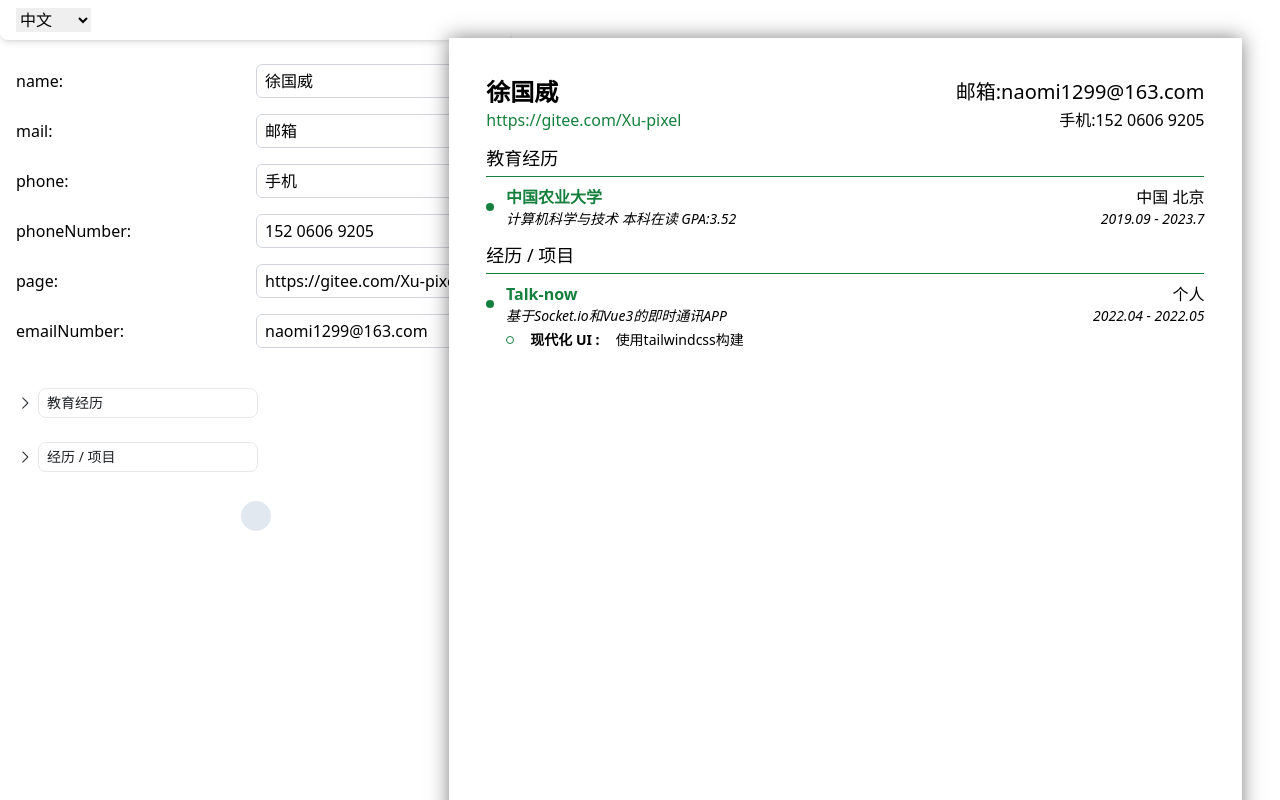
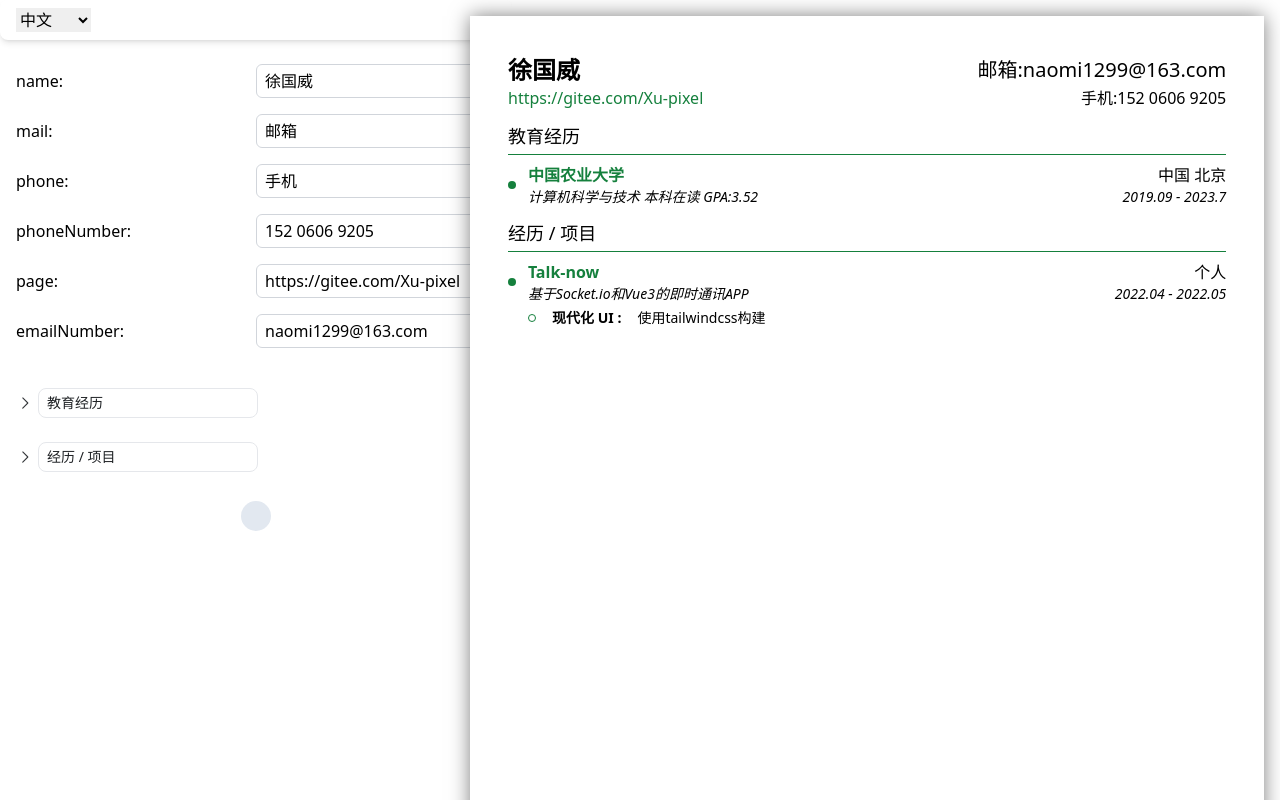
Before and after one commit to Xu-pixel/resume-generator, a Vue app: page / in a window 1280 px wide. Shown: the top 800 px of the page. Built offline with nearby package versions, Linux system fonts and the light colour scheme; some icons are missing; the HTML template or start-up script is replaced by a standard one; what tailwindcss-labeled-groups would draw is missing.

Commit message:
平板适配

```diff
--- a/package.json
+++ b/package.json
@@ -1,7 +1,7 @@
 {
   "name": "resume-plain",
   "private": true,
-  "version": "0.0.0",
+  "version": "0.0.1",
   "type": "module",
   "scripts": {
     "dev": "vite",
--- a/src/App.vue
+++ b/src/App.vue
@@ -64,9 +64,8 @@ const itemsStore = useItemsStore()
 
 <template>
 <n-message-provider>
-
   <Panel></Panel>
-  <div class="main-page relative">
+  <div class="main-page scale-75 xl:scale-100 absolute xl:right-0 xl:top-0 m-4 -right-20 -top-28">
     <div class="sub-page relative" :class="itemsStore.lang == 'zh' ? 'font-sans' : 'font-serif'">
       <!-- title -->
       <Between class="text-xl">
--- a/src/components/Panel.vue
+++ b/src/components/Panel.vue
@@ -1,6 +1,6 @@
 <template>
   <div
-    class="fixed h-screen w-128 left-0 print:hidden overflow-auto scrollbar-thumb-gray-400 scrollbar-track-gray-100 scrollbar-thin">
+    class="fixed h-screen xl:w-128 w-96 left-0 print:hidden overflow-auto scrollbar-thumb-gray-400 scrollbar-track-gray-100 scrollbar-thin">
     <div class="flex items-center w-full gap-2 sticky top-0 bg-white px-4 py-2 z-10 rounded-lg shadow-md">
       <select v-model="items.lang">
         <option v-for="{ value, display } in items.languages" :value="value">
@@ -30,7 +30,7 @@
 
     <!-- 基本信息 -->
 
-    <div class="grid grid-cols-2 p-4 items-center">
+    <div class="grid grid-cols-1 p-4 items-center xl:grid-cols-2">
       name: <input v-model="items.getTitle.name" class="hover:border-green-700 inputBox">
       mail: <input v-model="items.getTitle.mail" class="hover:border-green-700 inputBox">
       phone: <input v-model="items.getTitle.phone" class="hover:border-green-700 inputBox">
@@ -58,7 +58,7 @@
                   <template #header>
                     <input v-model="v.name" class=" outline-none rounded-lg hover:border-green-700 border px-2">
                   </template>
-                  <div class="grid grid-cols-2 items-center ">
+                  <div class="grid xl:grid-cols-2 items-center grid-cols-1">
                     period: <input v-model="v.period" class="hover:border-green-700 inputBox">
                     location: <input v-model="v.location" class="hover:border-green-700 inputBox">
                     intro: <textarea v-model="v.intro" class="hover:border-green-700 inputBox" />
@@ -71,7 +71,7 @@
                   <!-- details -->
                   <div v-for="( detail, detailId ) in v.details"
                     class="relative group-grandson hover:bg-slate-200 p-2 rounded-lg w-full">
-                    <div class="grid grid-cols-2 items-center">
+                    <div class="grid xl:grid-cols-2 items-center grid-cols-1">
                       bold:<input v-model="detail.bold" class="hover:border-green-700 inputBox">
                       text: <input v-model="detail.text" class="hover:border-green-700 inputBox">
                     </div>
--- a/src/style.css
+++ b/src/style.css
@@ -1,7 +1,6 @@
 @tailwind base;
 @tailwind components;
 @tailwind utilities;
-
 
 body {
   width: 230mm;
@@ -18,12 +17,8 @@ body {
 .main-page {
   width: 210mm;
   min-height: 297mm;
-  margin: 10mm;
   background: white;
   box-shadow: 0 0 0.5cm rgba(0,0,0,0.5);
-
-  position: absolute;
-  right: 0;
 }
 .sub-page {
   padding: 1cm;
```
